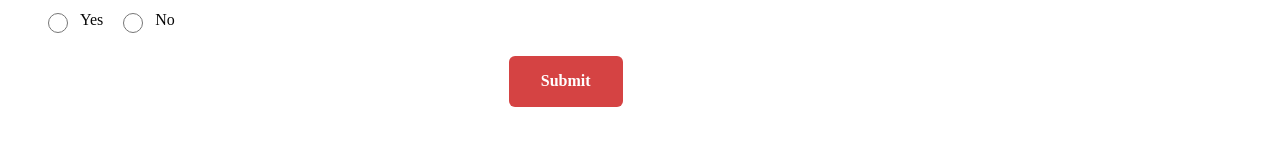
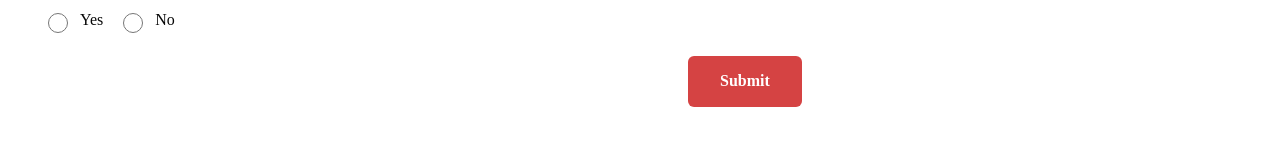
Before and after one commit to AshreetNagar/HariWebsite, a plain HTML site: page index.html in a window 1280 px wide. Shown: the part 2055-2212 px from the top of the page. Drawn offline with nearby package versions, Linux system fonts and the light colour scheme.

Commit message:
Improve rsvp responsiveness

```diff
--- a/index.html
+++ b/index.html
@@ -71,12 +71,13 @@
     width: 50%;
   }
 
-  /* .row {
-    height: min-content;
-    content: ""; */
+  .row {
+    width: 99vw;
+    /* height: min-content; */
+    /* content: ""; */
     /* display: table; */
-    /* clear: both;
-  } */
+    /* clear: both; */
+  }
 
   /* Clear floats after the columns */
   .row:after {
@@ -222,7 +223,7 @@
 
   .formbold-btn {
     position: relative;
-    left: 36vw;
+    left: 50vw;
     text-align: center;
     font-size: 16px;
     border-radius: 6px;
@@ -482,8 +483,9 @@
                 </div>
 
                 <div>
-                  <a href="#myModal" class="trigger-btn" data-toggle="modal"><button
-                      class="formbold-btn">Submit</button></a>
+                  <!-- <a href="#myModal" class="trigger-btn" data-toggle="modal"><button
+                      class="formbold-btn">Submit</button></a> -->
+                      <button class="formbold-btn">Submit</button>
                 </div>
                 <!-- Modal HTML -->
                 <div id="myModal" class="modal fade">
```
